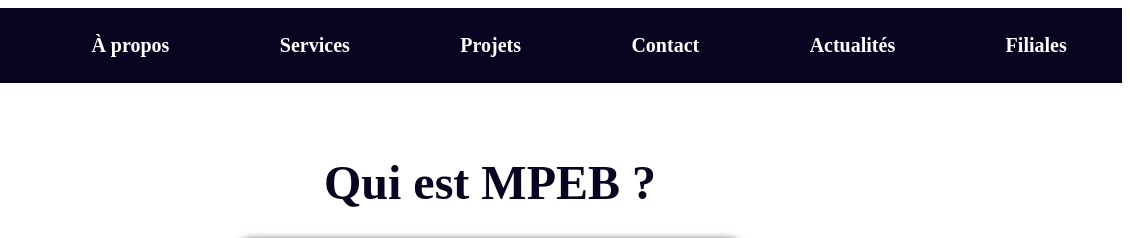
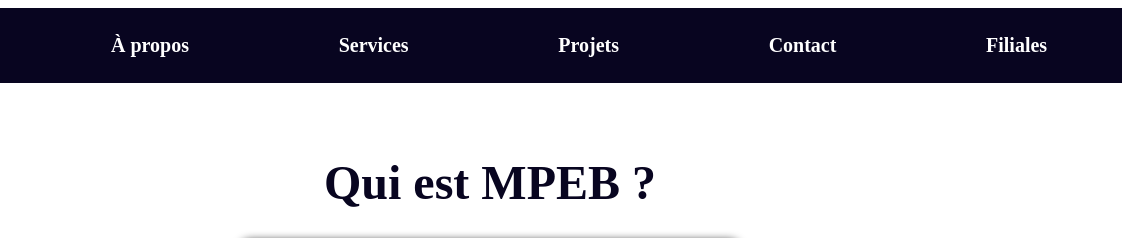
Before and after one commit to Dxvy/MPEB.github.io, a plain HTML site: page index.html in a window 1280 px wide. Shown: the top 238 px of the page, 150-1280 px from the left. Drawn offline with Linux system fonts and the light colour scheme.

Commit message:
Update header

```diff
--- a/index.html
+++ b/index.html
@@ -14,7 +14,6 @@
             <li><a href="#services">Services</a></li>
             <li><a href="#projects">Projets</a></li>
             <li><a href="#contact">Contact</a></li>
-            <li><a href="#actu">Actualités</a></li>
             <li><a href="#subsidiaries">Filiales</a></li>
         </ul>
     </nav>
```
